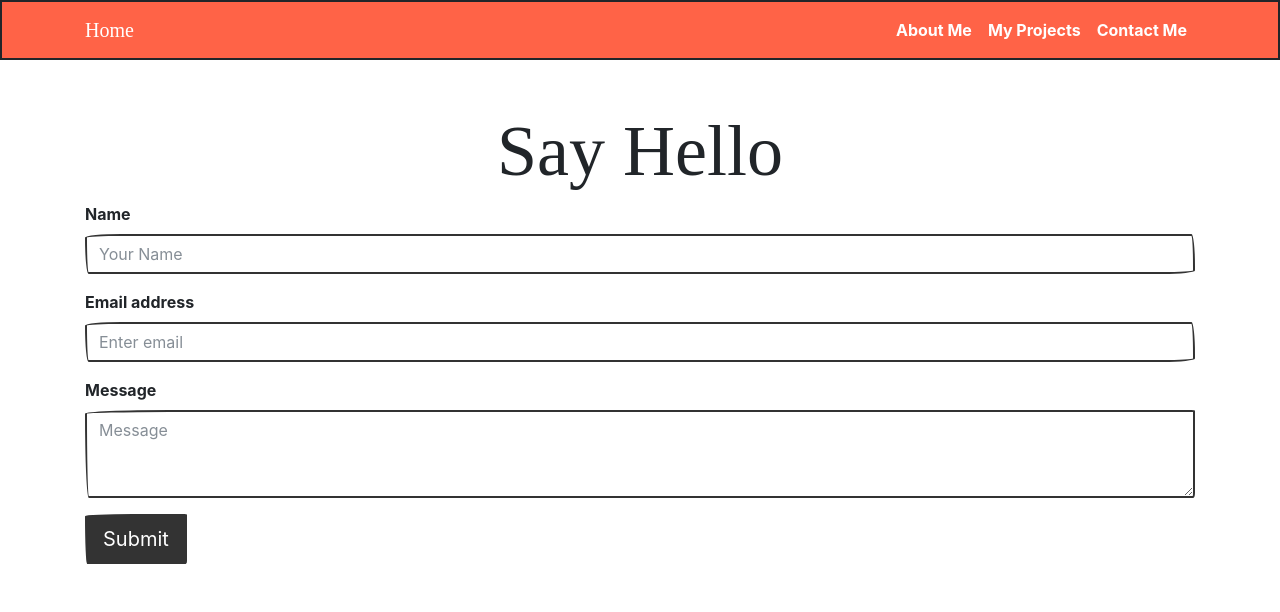
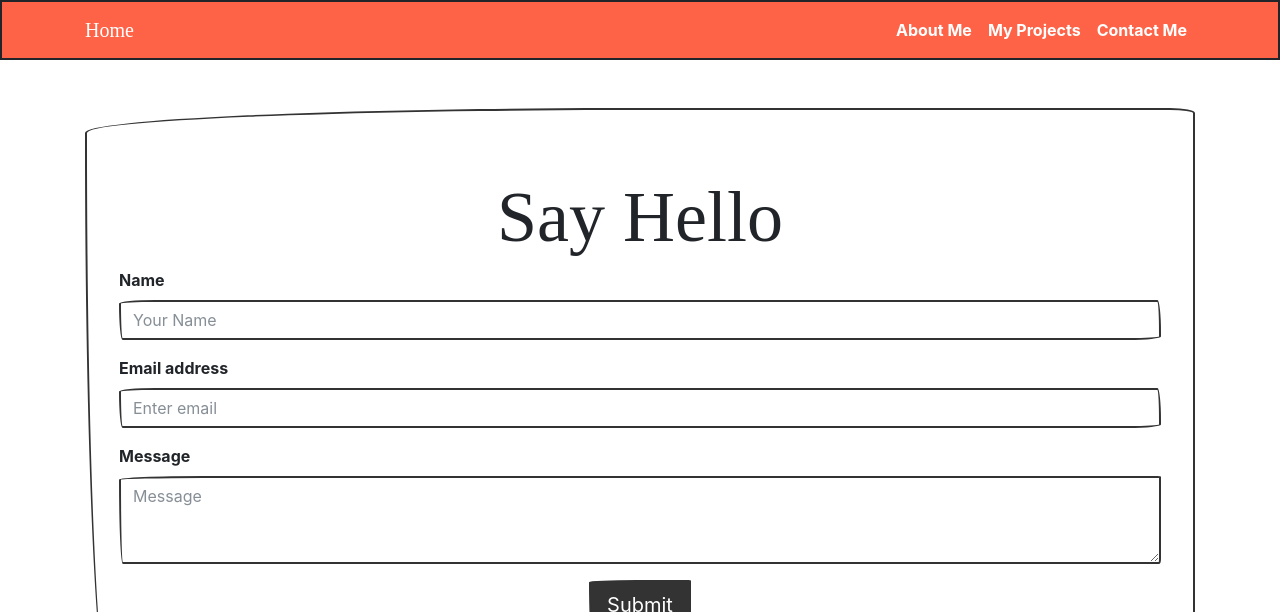
Before and after one commit to prateek3576/prateek3576.github.io, a Jekyll site: the page built from contactMe.html, in a window 1280 px wide. Shown: the top 612 px of the page. Built offline with Jekyll 4.4.1, drawn with Linux system fonts in a browser that asks for light colours; nearby versions of some CDN libraries; some web fonts are replaced; grey boxes are pictures that could not be loaded.

Commit message:
contact form layout corrections

```diff
--- a/contactMe.html
+++ b/contactMe.html
@@ -2,16 +2,16 @@
 layout: page
 title: Contact Me
 ---
-
-<h1 class="display-3" style="text-align: center">Say Hello</h1>
+<div class="jumbotron" style="text-align: center">
+<h1 class="display-3">Say Hello</h1>
 
 <form action="https://formspree.io/prateek3576@outlook.com" method="POST">
 <fieldset>
-    <div class="form-group">
+    <div class="form-group" style="text-align: left">
         <label for="user_name">Name</label>
         <input name="name" type="text" class="form-control" id="user_name" placeholder="Your Name" required>
     </div>
-    <div class="form-group">
+    <div class="form-group" style="text-align: left">
         <label for="exampleInputEmail1">Email address</label>
         <input name="_replyto" type="email" class="form-control" id="exampleInputEmail1" aria-describedby="emailHelp" placeholder="Enter email" required>
         <!--small id="emailHelp" class="form-text text-muted">We'll never share your email with anyone else.</small-->
@@ -20,7 +20,7 @@ title: Contact Me
             <label for="user_subject">Subject</label>
             <input type="text" class="form-control" id="user_subject" placeholder="Subject">
         </div-->
-    <div class="form-group">
+    <div class="form-group" style="text-align: left">
         <label for="user_message">Message</label>
         <textarea name="text" class="form-control" id="user_message" rows="3" placeholder="Message" required></textarea>
     </div>
@@ -28,8 +28,7 @@ title: Contact Me
     <button value="Send" type="submit" class="btn btn-primary btn-lg">Submit</button>
 </fieldset>
 </form>
-
-<br><br>
+</div>
 
 <div class="container-fluid" id="map"></div>
 
```
